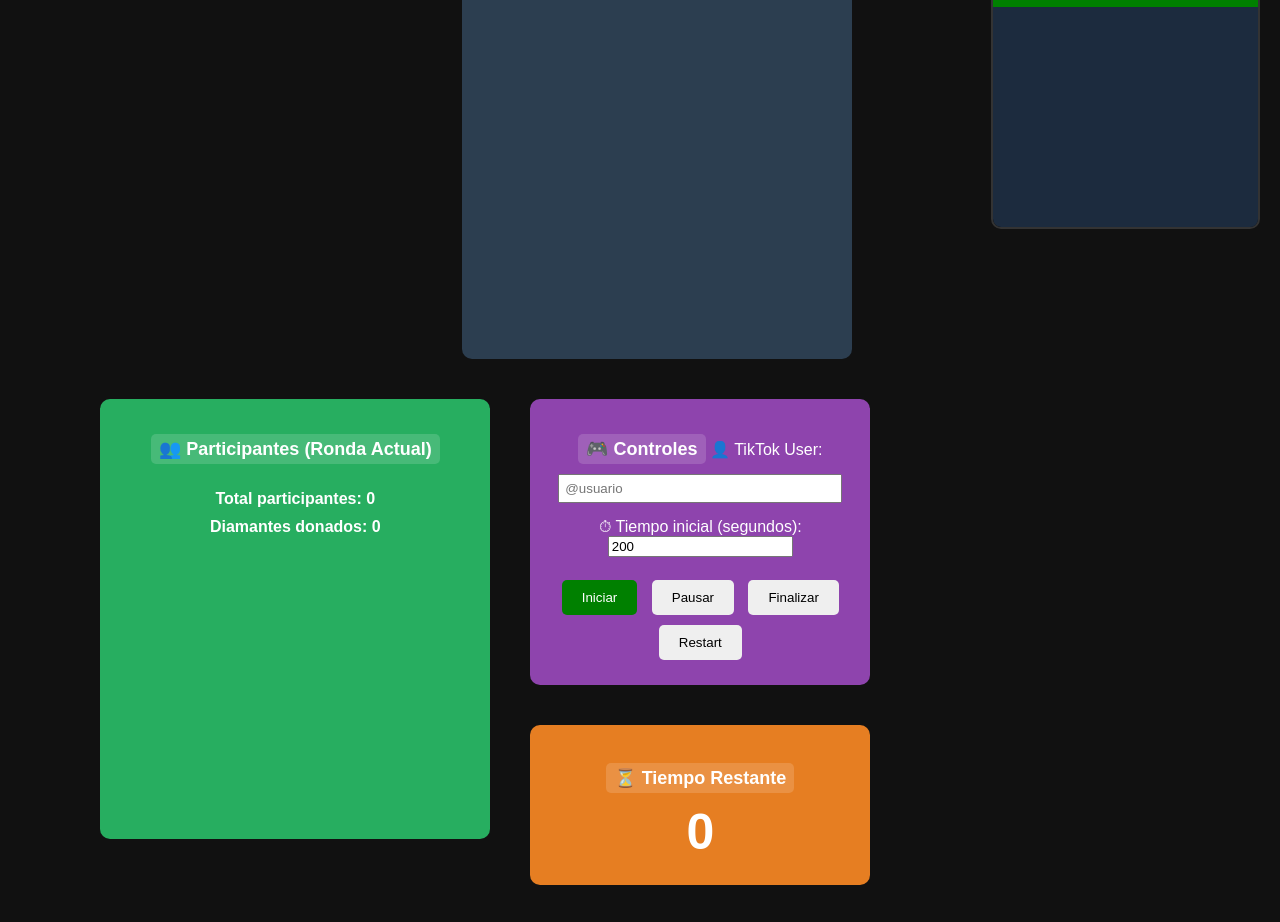
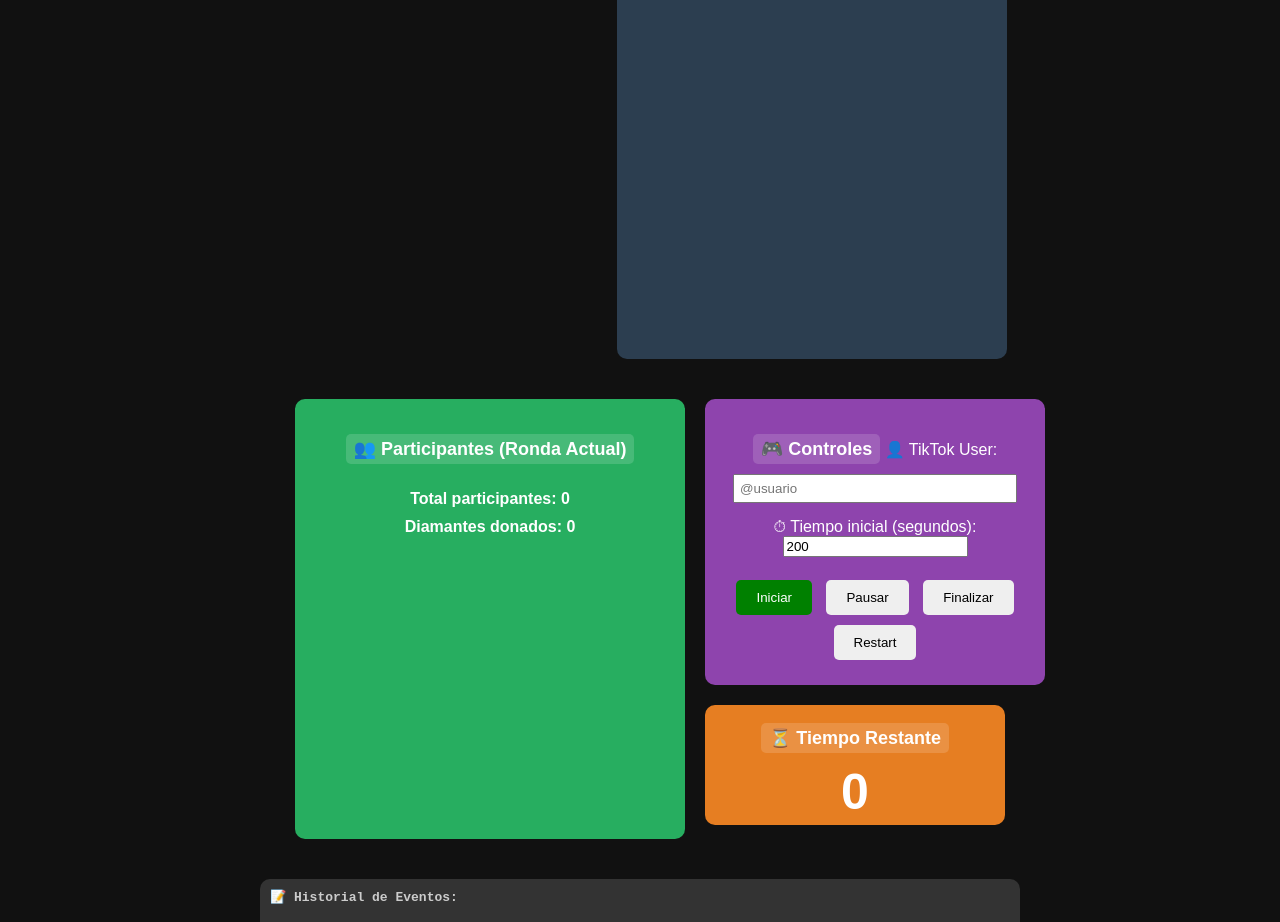
Before and after one commit to lorotecaa/tiktok-servidor, a website: page public/index.html in a window 1280 px wide. Shown: the part 101-1023 px from the top of the page. Drawn offline with nearby package versions, Linux system fonts and the light colour scheme; no server answers.

Commit message:
Add files via upload

```diff
--- a/public/index.html
+++ b/public/index.html
@@ -17,47 +17,43 @@
         #logDonaciones { background: #333; color: #ccc; width: 740px; height: 150px; overflow-y: auto; margin: 20px auto; padding: 10px; border-radius: 10px; text-align: left; font-family: monospace; }
 
         /* CONTENEDORES PRINCIPALES (MODO DASHBOARD: TRES COLUMNAS) */
-        #ganadores, #participantes, #controles, #tiempoBox { margin: 20px; padding: 20px; border-radius: 10px; display: inline-block; vertical-align: top; }
+        #ganadores, #participantes, #controles-group { margin: 20px; padding: 20px; border-radius: 10px; display: inline-block; vertical-align: top; }
         #ganadores { background: #2c3e50; width: 350px; height: 400px; overflow-y: auto; }
         #participantes { background: #27ae60; width: 350px; height: 400px; overflow-y: auto; }
-        #controles { background: #8e44ad; width: 300px; }
-        #tiempoBox { background: #e67e22; width: 300px; height: 120px; display:flex; flex-direction:column; justify-content:center; align-items:center; font-size:20px; font-weight:bold; margin-left: 20px; }
+        #controles-group { width: 300px; padding: 0; margin: 20px 0 0 0; display: inline-block; vertical-align: top; }
+        #controles { background: #8e44ad; width: 300px; padding: 20px; border-radius: 10px; margin-bottom: 20px; }
+        #tiempoBox { background: #e67e22; width: 300px; height: 120px; display:flex; flex-direction:column; justify-content:center; align-items:center; font-size:20px; font-weight:bold; border-radius: 10px; }
 
-        /* MODIFICACIÓN PARA DEPURACIÓN: WIDGET VISIBLE */
+        /* WIDGET MODE (ESTILOS PARA EL OVERLAY) */
+        .widget-mode body { background: transparent; min-height: 0; display: block; overflow: hidden; }
+
+        /* OCULTAR TODO LO QUE NO SEA EL WIDGET */
         .widget-mode #main-dashboard-content { display: none !important; }
+        .widget-mode #logDonaciones { display: none !important; }
 
-        /* ESTILOS DEL CONTENEDOR DEL WIDGET (Diseño profesional) */
+        /* ESTILOS DEL CONTENEDOR PRINCIPAL DEL WIDGET */
         #widget-container {
-            /* Hacemos el widget visible en MODO NORMAL */
-            display: flex !important; /* Lo hacemos visible */
+            display: none; /* Por defecto oculto */
             flex-direction: column;
-            width: 350px; /* Tamaño del widget */
-            margin: 20px;
-            padding: 0;
+            width: 350px; /* Ancho fijo para el widget */
+            margin: 0 auto;
             background: transparent;
             border-radius: 10px;
             overflow: hidden;
-            border: 2px solid #333; /* Borde de depuración */
+            border: 2px solid #333; /* Borde exterior */
         }
 
-        /* ESTILOS INTERNOS DEL WIDGET (para la vista de depuración) */
+        /* ESTILOS INTERNOS DEL WIDGET */
         #tiempoBox-widget { background: #008000; width: 100%; padding: 10px 0; box-sizing: border-box; display: flex; flex-direction: column; align-items: center; justify-content: center; border-radius: 8px 8px 0 0; }
         #tiempoRestante-widget { font-size: 2.5em; color: #00FF00; font-weight: bold; text-shadow: 0 0 8px rgba(0,255,0,0.7); }
         #subtext-widget { font-size: 14px; color: #ccc; margin-top: 5px; }
 
         #participantes-widget { background: #1c2b3e; width: 100%; height: auto; min-height: 200px; padding: 10px; border-radius: 0 0 8px 8px; }
+        #participantes-widget h2, #participantes-widget .totales { display: none; }
         #listaParticipantes-widget { padding: 0; margin: 0; list-style: none; }
         #listaParticipantes-widget li { display: flex; align-items: center; justify-content: space-between; background: #2a3d5e; margin-bottom: 8px; padding: 10px 15px; border-radius: 12px; font-size: 16px; font-weight: bold; border: 2px solid #3d5a80; box-shadow: 0 4px 6px rgba(0,0,0,0.5); }
         #listaParticipantes-widget li .coins { color: #ffd700; font-size: 1.1em; margin-left: 10px; display: flex; align-items: center; }
         #listaParticipantes-widget li .coins::before { content: '🪙'; margin-right: 5px; font-size: 0.9em; }
-
-        /* OCULTA EL WIDGET cuando estamos en modo dashboard y viceversa */
-        .widget-mode #main-dashboard-content { display: none !important; }
-        .widget-mode #widget-container { display: flex !important; }
-
-        /* OCULTA EL DASHBOARD cuando estamos en modo widget */
-        #main-dashboard-content { display: flex; }
-        .widget-mode #main-dashboard-content { display: none !important; }
 
     </style>
 </head>
@@ -67,12 +63,13 @@
         <h1>⚡ Subasta en Vivo ⚡</h1>
 
         <div id="ganadores"><h2>🏆 Ganadores de Rondas</h2><ul id="listaGanadores"></ul></div>
+
         <div id="participantes"><h2>👥 Participantes (Ronda Actual)</h2><ul id="listaParticipantes"></ul>
             <div class="totales">Total participantes: <span id="totalParticipantes">0</span></div>
             <div class="totales">Diamantes donados: <span id="totalDiamantes">0</span></div>
         </div>
 
-        <div style="display: inline-block;">
+        <div id="controles-group">
             <div id="controles">
                 <h2>🎮 Controles</h2>
                 <label for="tiktokUser">👤 TikTok User:</label><br>
@@ -140,7 +137,7 @@
             if (listaWidgetEl) listaWidgetEl.innerHTML = "";
 
             let totalDiamantes = 0;
-            const topN = participantes.slice(0, 5);
+            const topN = participantes.slice(0, 5); // Tomamos el Top 5 para el widget
 
             participantes.forEach((p, index) => {
                 const liDashboard = document.createElement("li");
@@ -198,7 +195,7 @@
                     tiempoActual--;
                     const formattedTime = formatTime(tiempoActual);
 
-                    // Actualizamos AMBOS displays de tiempo
+                    // Actualizamos ambos displays de tiempo
                     if (document.getElementById('tiempoRestante')) document.getElementById('tiempoRestante').textContent = formattedTime;
                     if (document.getElementById('tiempoRestante-widget')) document.getElementById('tiempoRestante-widget').textContent = formattedTime;
                 } else {
```
